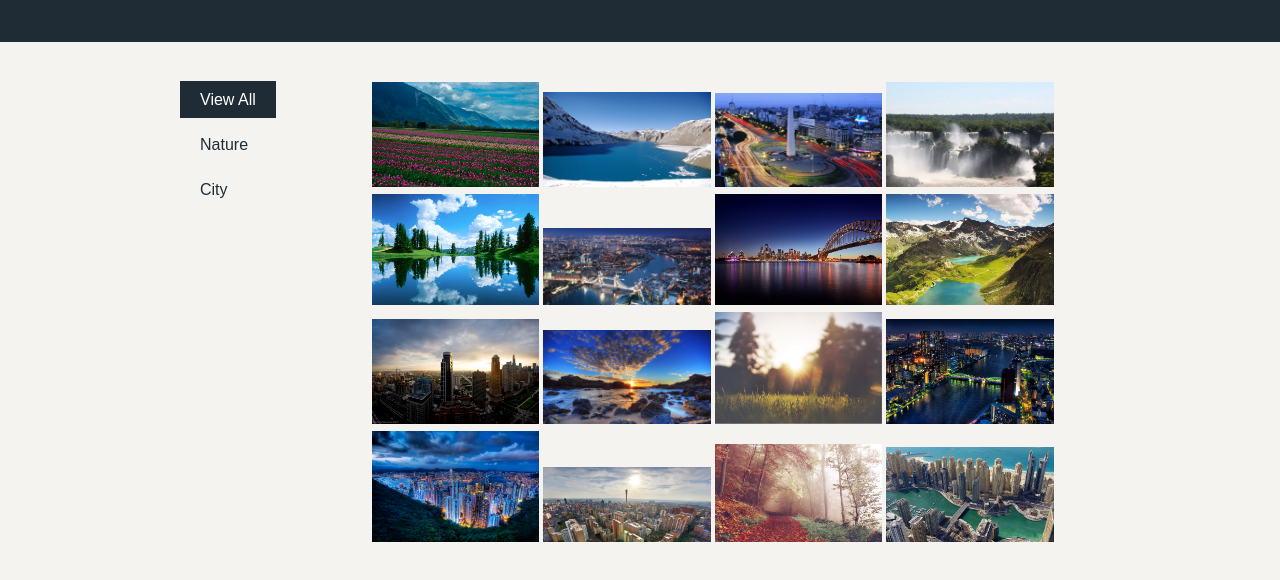
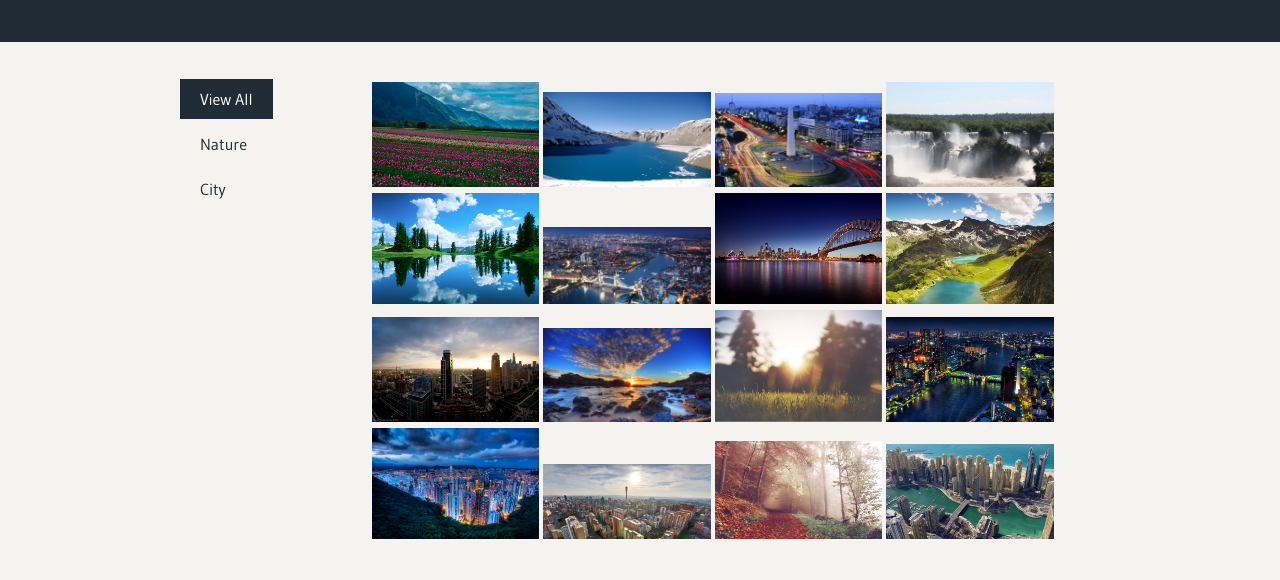
Before and after one commit to danlee9/image-gallery, a website: page public/index.html in a window 1280 px wide. Shown: the part 88-668 px from the top of the page. Drawn offline with nearby package versions, Linux system fonts and the light colour scheme; some packages are replaced by stand-ins of ours; a script that the page names is missing.

Commit message:
Change nav link font

```diff
--- a/public/index.html
+++ b/public/index.html
@@ -5,6 +5,7 @@
 	<title>FancyBox Image Gallery</title>
 	<link href='https://fonts.googleapis.com/css?family=Oswald' rel='stylesheet' type='text/css'>
 	<link href='https://fonts.googleapis.com/css?family=Roboto+Slab' rel='stylesheet' type='text/css'>
+	<link href='https://fonts.googleapis.com/css?family=Gudea' rel='stylesheet' type='text/css'>
 
 	<!-- build:css css/combined.css -->
 	<link rel="stylesheet" href="bower_components/fancybox/source/jquery.fancybox.css">
--- a/public/style.scss
+++ b/public/style.scss
@@ -47,7 +47,7 @@ h1 {
 a {
 	color: $primary;
 	text-decoration: none;
-	font-family: 'Arial', sans-serif;
+	font-family: 'Gudea', sans-serif;
 }
 
 ul, li {
```
Also changed, not shown: public/style.css.
